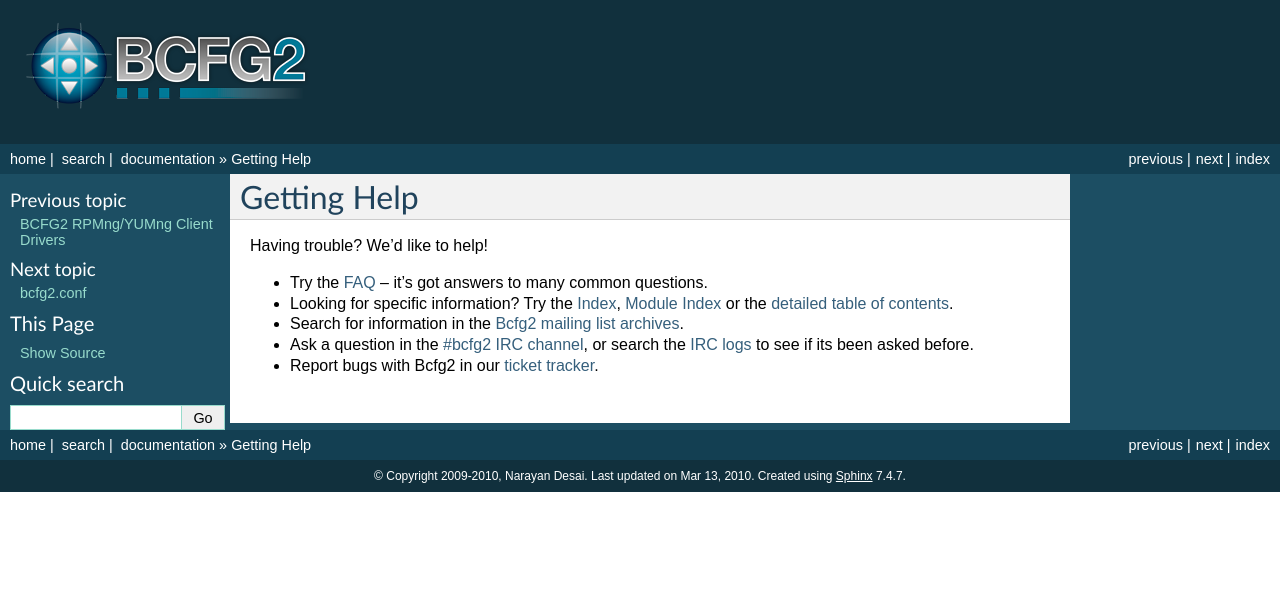
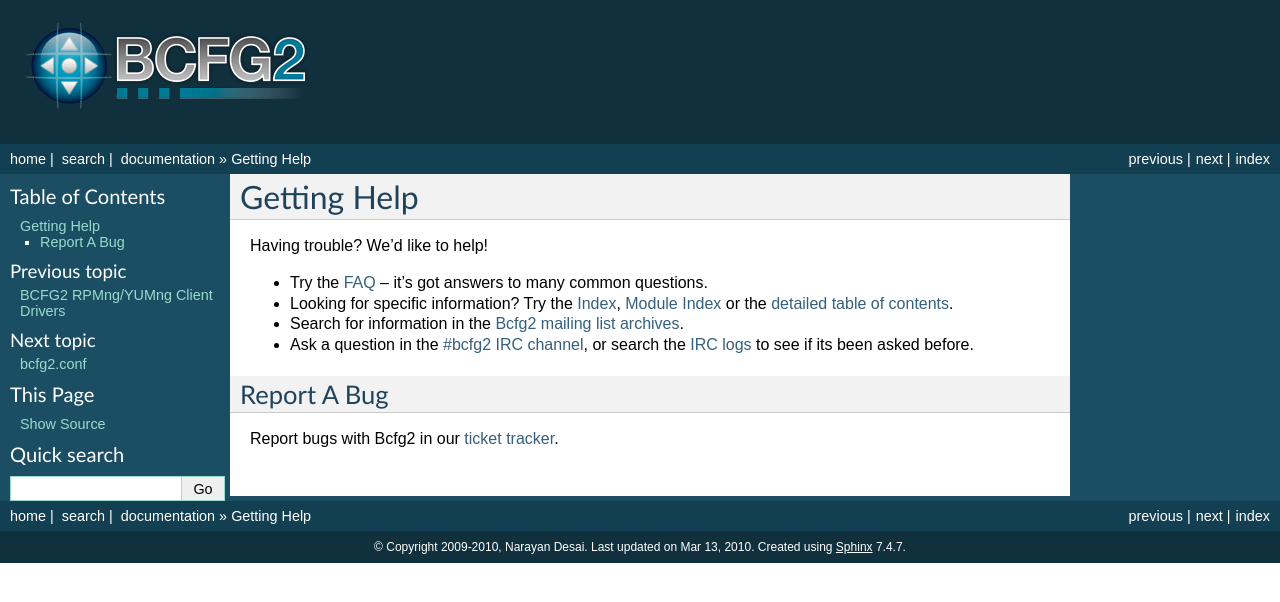
Before and after one commit to Bcfg2/bcfg2, a Sphinx documentation site: the page built from doc/gettinghelp.txt, in a window 1280 px wide. Shown: the top 602 px of the page. Built offline with Sphinx 7.4.7, drawn with Linux system fonts in a browser that asks for light colours.

Commit message:
Added a section to getting help for submitting a bug. This can be referrenced by other documents to create one place where we update how to create bugs. This will simplify updating the documentation if how bugs are submitted ever changes.

```diff
--- a/doc/gettinghelp.txt
+++ b/doc/gettinghelp.txt
@@ -14,7 +14,12 @@
 
 * Ask a question in the `#bcfg2 IRC channel`_, or search the `IRC logs`_ to see if its been asked before.
 
-* Report bugs with Bcfg2 in our `ticket tracker`_.
+.. _report-a-bug:
+
+Report A Bug
+************
+
+Report bugs with Bcfg2 in our `ticket tracker`_.
 
 .. _Bcfg2 mailing list archives: http://trac.mcs.anl.gov/projects/bcfg2/wiki/MailingList
 .. _#bcfg2 IRC channel: irc://irc.freenode.net/bcfg2
```
